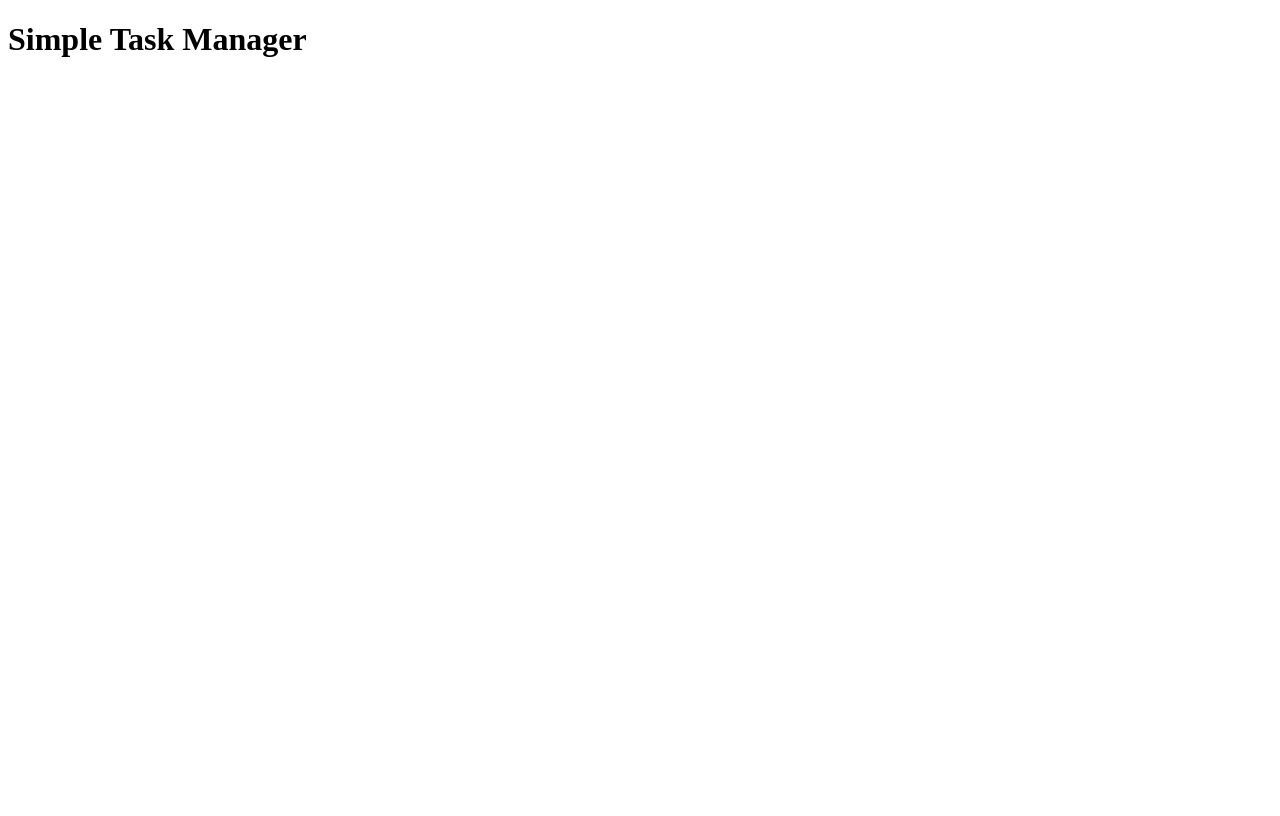
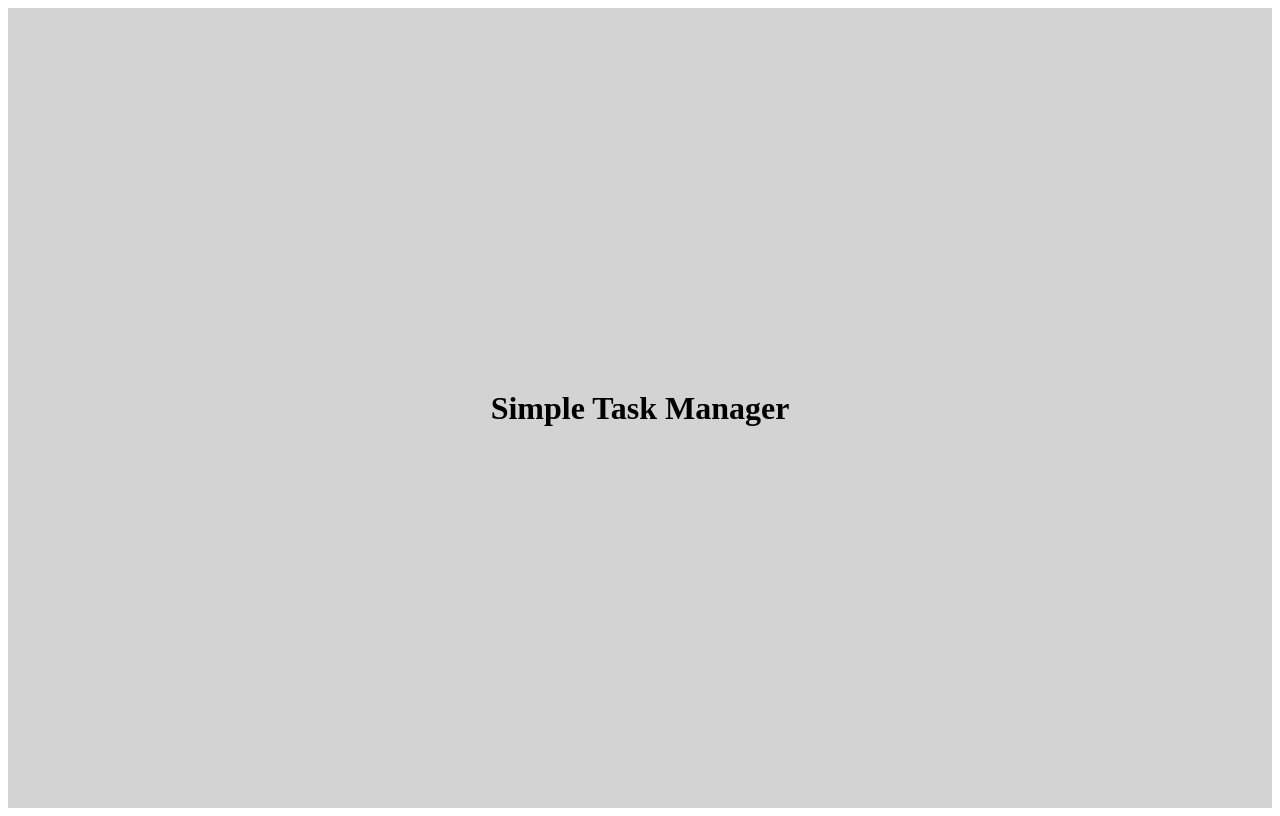
Before and after one commit to raked/simple-task-manager, a plain HTML site: page index.html in a window 1280 px wide. Drawn offline with Linux system fonts and the light colour scheme.

Commit message:
Added some simple styling

```diff
--- a/index.css
+++ b/index.css
@@ -0,0 +1,9 @@
+.container{
+  min-height: 100vh;
+  display: flex;
+  flex-direction: column;
+  text-align: center;
+  justify-content: center;
+  align-items: center;
+  background-color: lightgray;
+}
--- a/index.html
+++ b/index.html
@@ -6,10 +6,13 @@
     <meta http-equiv="X-UA-Compatible" content="IE=edge">
     <meta name="viewport" content="width=device-width, initial-scale=1.0">
     <title>Simple Task Manager</title>
+    <link rel="stylesheet" href="index.css">
 </head>
 
 <body>
-    <h1>Simple Task Manager</h1>
+    <div class="container">
+        <h1>Simple Task Manager</h1>
+    </div>
 </body>
 
 </html>
```
